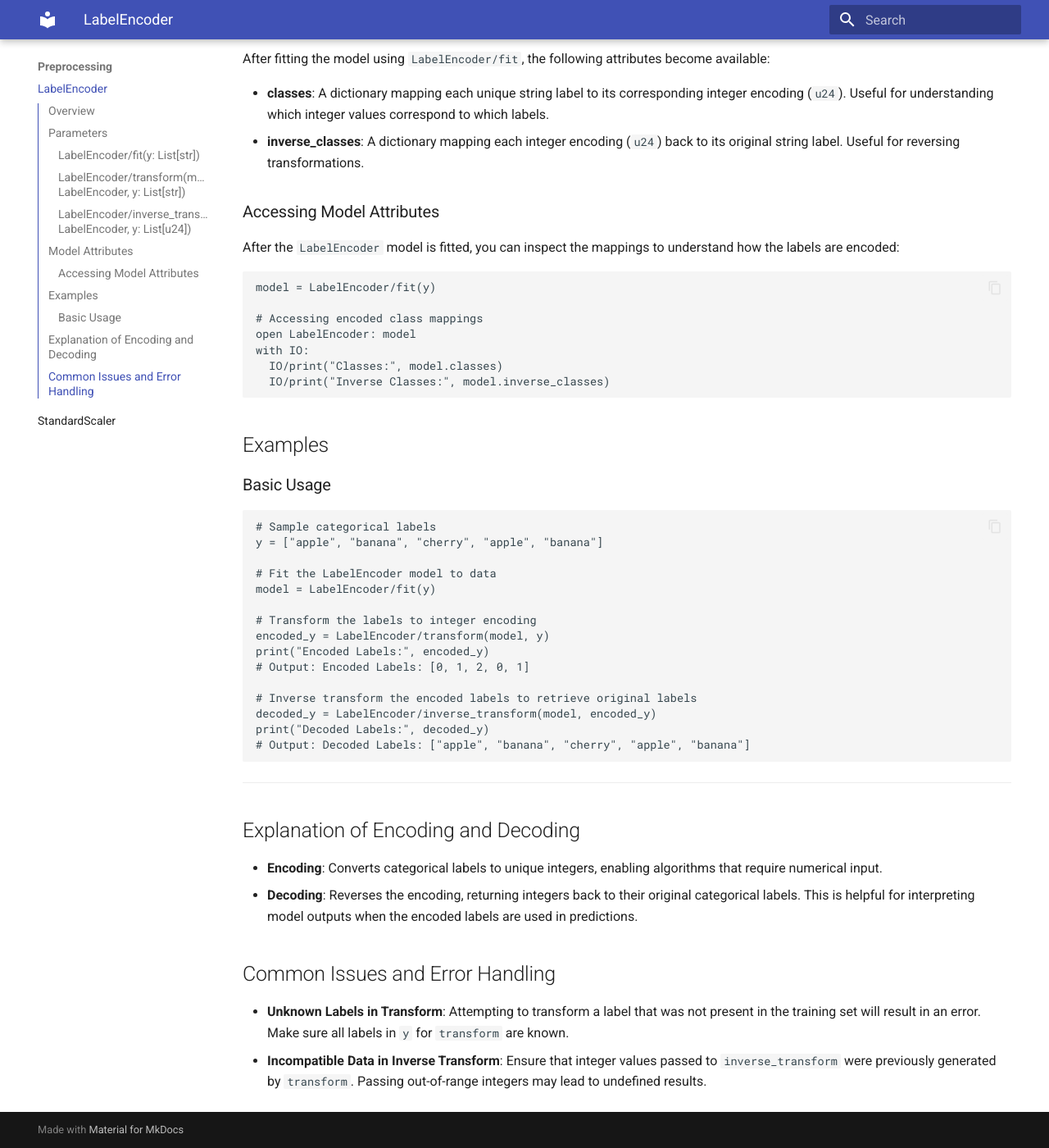
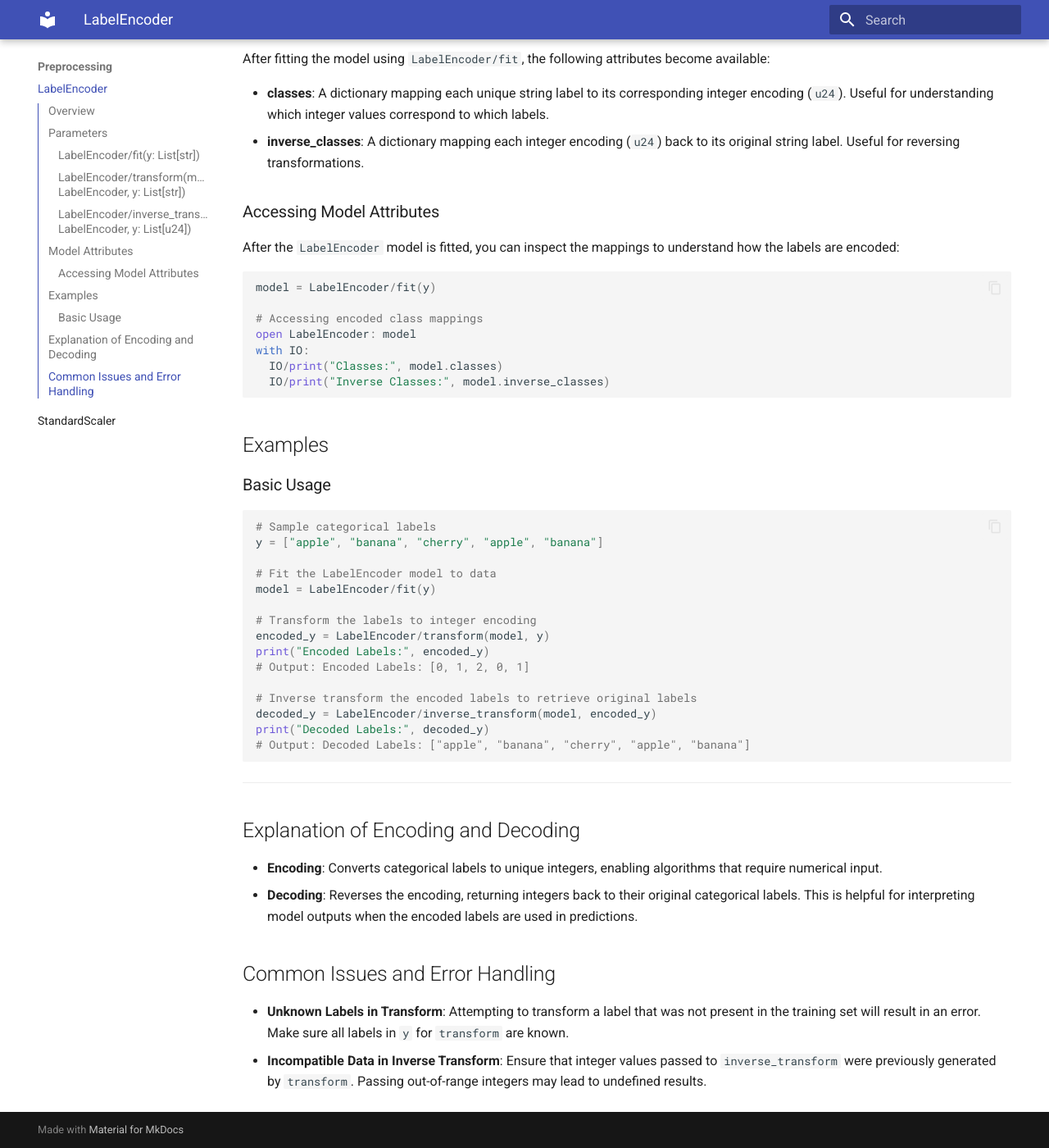
Before and after one commit to InferBend/Bolt, an MkDocs documentation site: the page built from docs/preprocessing/LabelEncoder.md, in a window 1280 px wide and 1400 px high, scrolled down 1098 px. Shown: the whole window at 82% size. Built offline with MkDocs 1.6.1 and Material for MkDocs 9.7.7, drawn with Linux system fonts in a browser that asks for light colours.

Commit message:
feat: improve mkdocs extensions.

```diff
--- a/mkdocs.yml
+++ b/mkdocs.yml
@@ -13,8 +13,21 @@
     - content.code.copy
 
 markdown_extensions:
+  - pymdownx.highlight:
+      anchor_linenums: true
+  - pymdownx.inlinehilite
+  - pymdownx.snippets
+  - admonition
   - pymdownx.arithmatex:
       generic: true
+  - footnotes
+  - pymdownx.details
+  - pymdownx.superfences
+  - pymdownx.mark
+  - attr_list
+  - pymdownx.emoji:
+      emoji_index: !!python/name:materialx.emoji.twemoji
+      emoji_generator: !!python/name:materialx.emoji.to_svg
 
 extra_javascript:
   - https://cdnjs.cloudflare.com/ajax/libs/mathjax/3.2.0/es5/tex-mml-chtml.js
```
